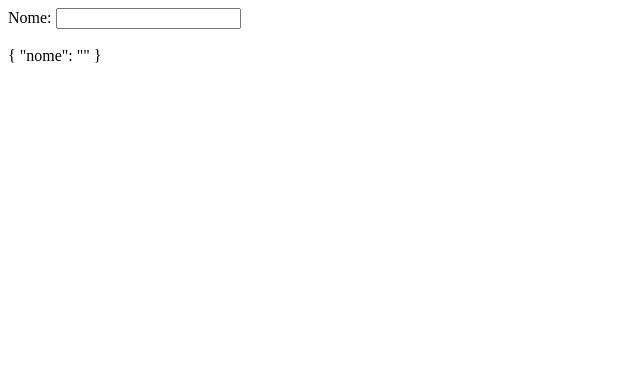
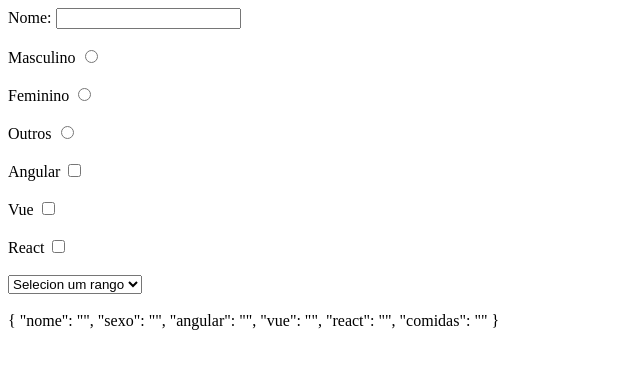
Before and after one commit to Rogerio75/cursoAngular, an Angular app: page / in a window 1280 px wide. Shown: the top 368 px of the page, without its empty margins (0-640 px from the left). Built offline with nearby package versions, Linux system fonts and the light colour scheme.

Commit message:
criando select

```diff
--- a/src/app/forms/forms.component.html
+++ b/src/app/forms/forms.component.html
@@ -7,6 +7,61 @@
 <br>
 <br>
 
+<label >
+Masculino
+<input type="radio" name="sexo" value="Masculino" ngModel   >
+
+</label>
+<br>
+<br>
+
+<label >
+  Feminino
+  <input type="radio" name="sexo" value="Feminino" ngModel   >
+
+  </label>
+  <br>
+  <br>
+
+  <label >
+    Outros
+    <input type="radio" name="sexo" value="Outros" ngModel   >
+    </label>
+    <br>
+    <br>
+
+    <label >
+      Angular
+      <input type="checkbox" name="angular"  ngModel   >
+      </label>
+      <br>
+      <br>
+
+      <label >
+        Vue
+        <input type="checkbox" name="vue"  ngModel   >
+        </label>
+        <br>
+        <br>
+
+        <label >
+          React
+          <input type="checkbox" name="react"  ngModel   >
+          </label>
+          <br>
+          <br>
+   <select name="comidas"  ngModel >
+    <option value="">Selecion um rango </option>
+    <option *ngFor ="let item of listComidas" [ngValue]="item" >
+      {{item.comida}}
+    </option>
+
+
+
+   </select>
+
+          <br>
+          <br>
 </form>
 
 
--- a/src/app/forms/forms.component.ts
+++ b/src/app/forms/forms.component.ts
@@ -6,5 +6,12 @@ import { Component } from '@angular/core';
   styleUrls: ['./forms.component.scss']
 })
 export class FormsComponent {
+public listComidas: Array<{comida: string}> =[
+{comida : "x-salada"},
+{comida : "x-picanha"},
+{comida : "x-bacon"}
+];
+
+
 
 }
```
